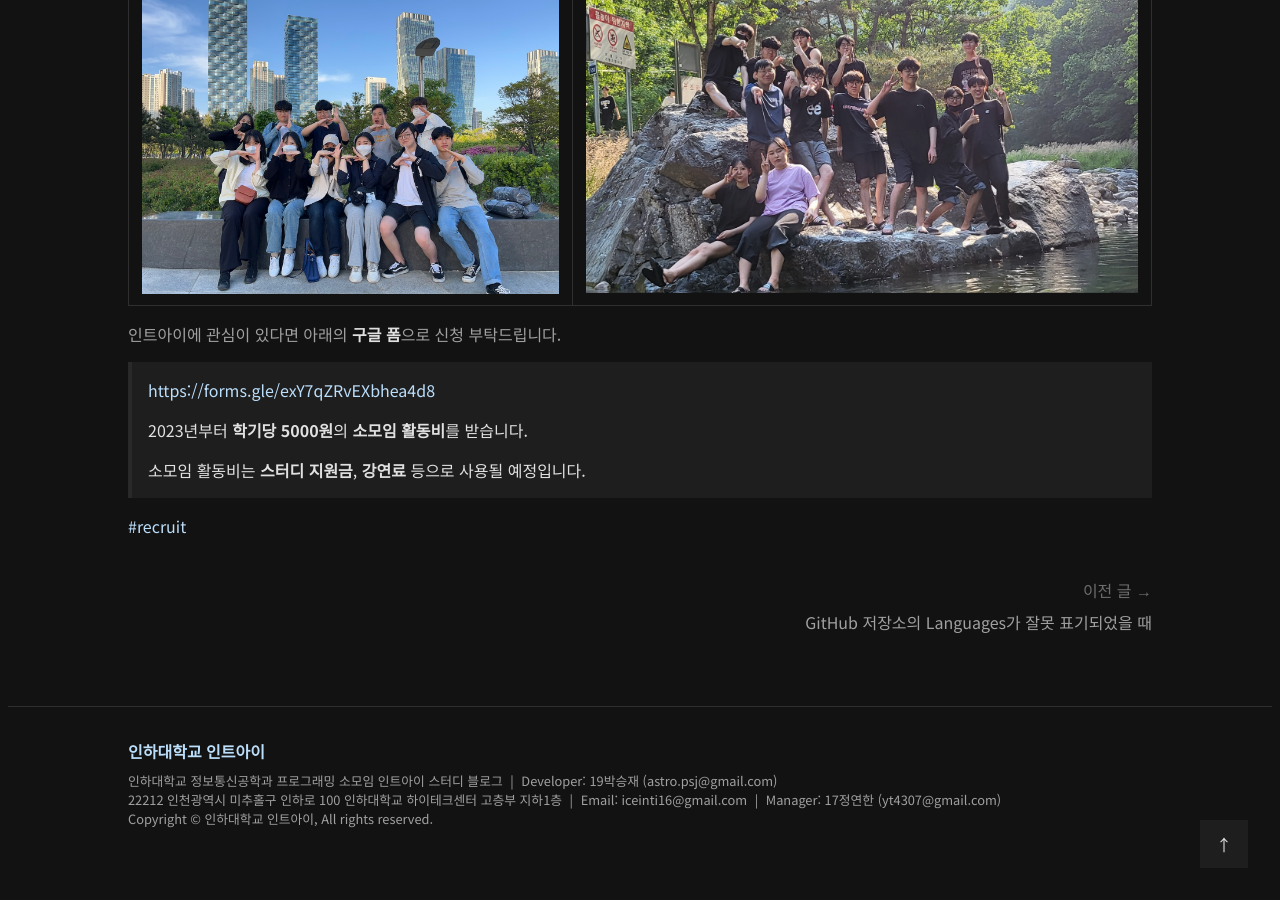
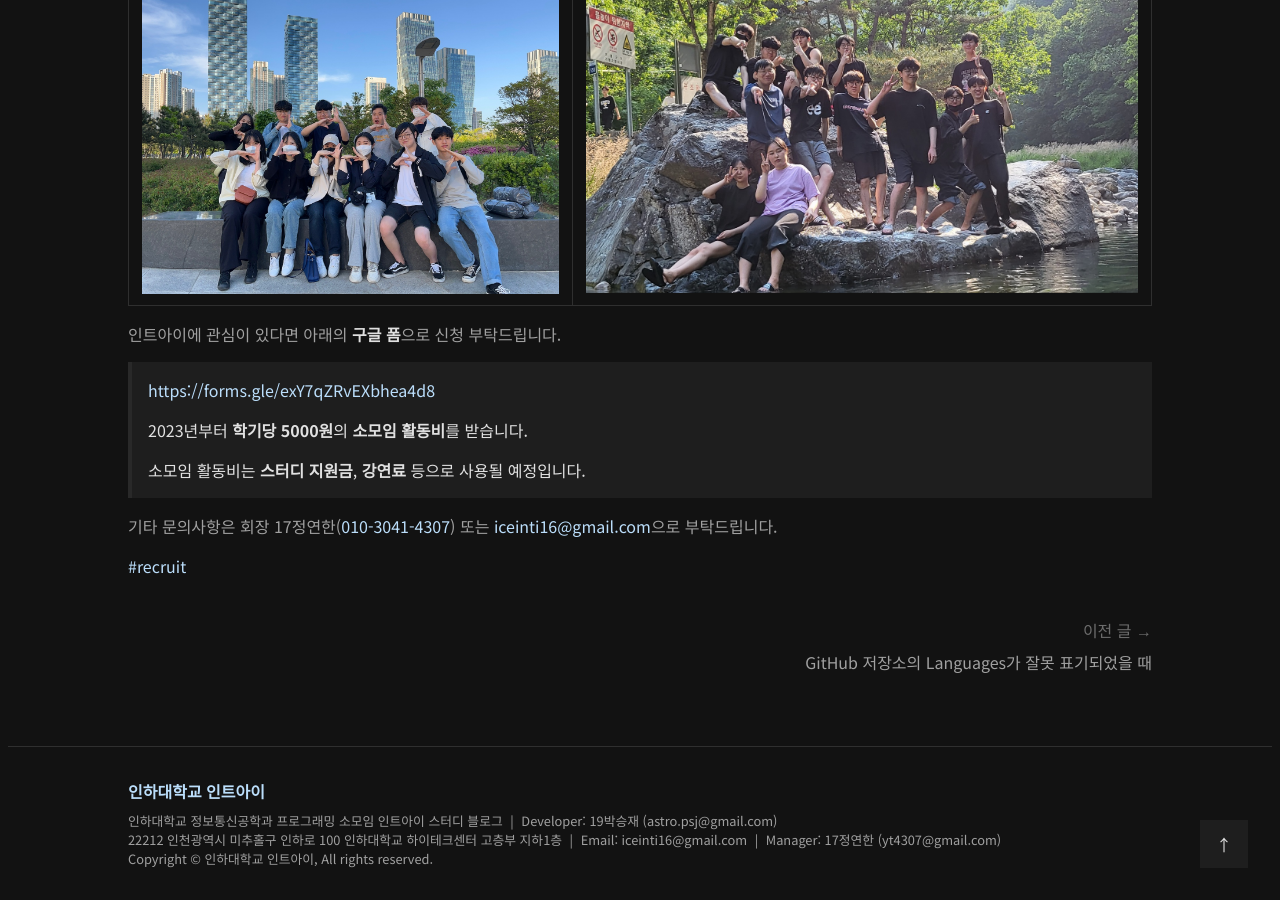
Before and after one commit to int-i/int-i.github.io, a Jekyll site: the page built from _posts/2023-01-12-welcome.md, in a window 1280 px wide and 900 px high, scrolled down 1910 px. Built offline with Jekyll 4.4.1, drawn with Linux system fonts in a browser that asks for light colours; a script that is not in the unit is left out; comment, search, counter and statistics services are not loaded; before the commit the page ends 2770 px from its top, so only the background shows below that.

Commit message:
Update post

```diff
--- a/_posts/2023-01-12-welcome.md
+++ b/_posts/2023-01-12-welcome.md
@@ -37,3 +37,5 @@ thumbnail: /assets/posts/2023-01-12-welcome/thumbnail.jpg
 > 2023년부터 **학기당 5000원**의 **소모임 활동비**를 받습니다.
 >
 > 소모임 활동비는 **스터디 지원금**, **강연료** 등으로 사용될 예정입니다.
+
+기타 문의사항은 회장 17정연한([010-3041-4307](tel:010-3041-4307)) 또는 [iceinti16@gmail.com](mailto:iceinti16@gmail.com)으로 부탁드립니다.
```
